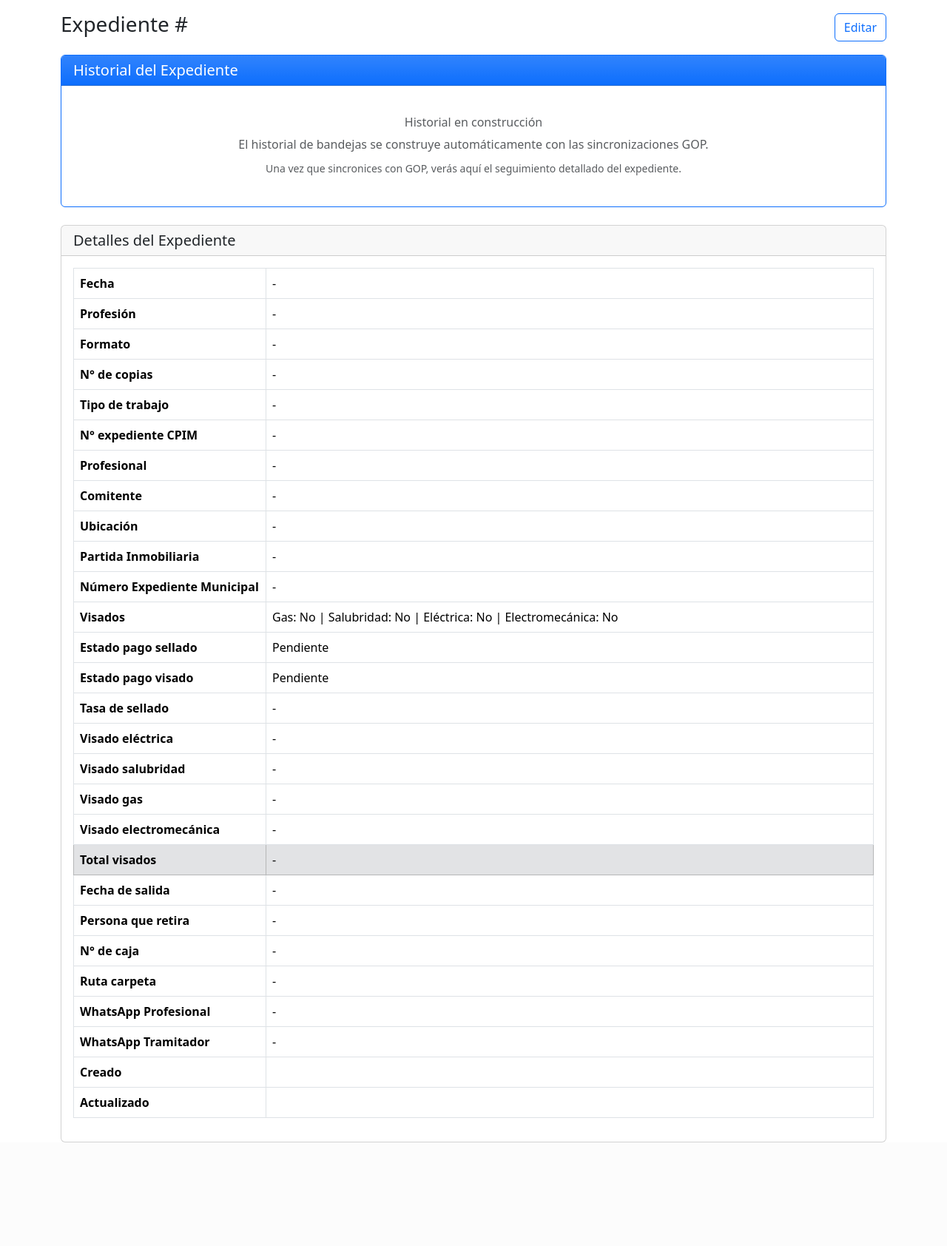
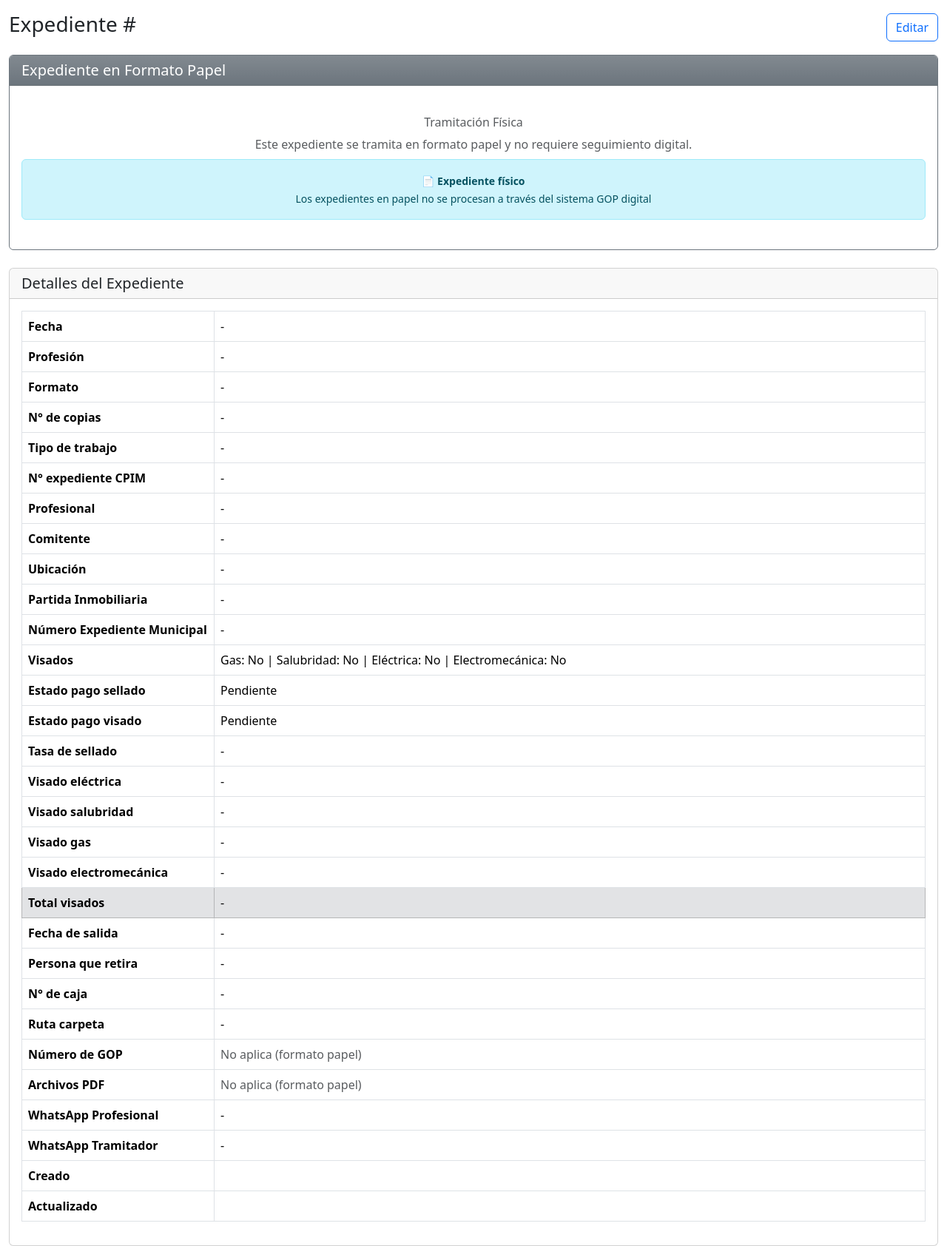
Before and after one commit to Sandeje96/Manejo-expedientes, a Flask app: template templates/expediente_detail.html in a window 1280 px wide. Shown: the part 56-1740 px from the top of the page at 74% size. Before the commit the page ends 1600 px from the top, so only its background shows below. Run offline with Flask 3, Linux system fonts and the light colour scheme; the template is opened without the code that fills it, so the values that code supplies are empty.

Commit message:
seguimos

```diff
--- a/templates/base.html
+++ b/templates/base.html
@@ -188,7 +188,7 @@
     <a class="navbar-brand" href="{{ url_for('lista_expedientes') }}">CPIM</a>
   </div>
 </nav>
-<div class="container">
+<div class="container" style="max-width: 1900px;">
   {% with messages = get_flashed_messages(with_categories=true) %}
     {% if messages %}
       <div class="mt-2">
--- a/templates/expediente_detail.html
+++ b/templates/expediente_detail.html
@@ -3,10 +3,19 @@
 {% block content %}
 <div class="d-flex align-items-center mb-3">
   <h3 class="me-auto">Expediente {{ item.nro_expediente_cpim or ('#' ~ item.id) }}</h3>
+  <div class="d-flex gap-2">
+    <!-- Mostrar formato como badge -->
+    {% if item.formato == 'Digital' %}
+      <span class="badge bg-info text-dark fs-6">📱 Digital</span>
+    {% elif item.formato == 'Papel' %}
+      <span class="badge bg-secondary fs-6">📄 Papel</span>
+    {% endif %}
     <a class="btn btn-outline-primary" href="{{ url_for('editar_expediente', item_id=item.id) }}">Editar</a>
   </div>
+</div>
 
-<!-- Historial de Bandejas (Versión Segura) -->
+<!-- Historial de Bandejas (SOLO para expedientes DIGITALES) -->
+{% if item.formato == 'Digital' %}
   {% set totales = item.get_dias_totales_por_bandeja() %}
   {% set historial = item.get_historial_bandejas() %}
 
@@ -14,7 +23,7 @@
     <div class="card-header bg-primary bg-gradient text-white">
       <h5 class="card-title mb-0">
         <i class="bi bi-clock-history"></i>
-      Historial del Expediente
+        Historial del Expediente (Sistema GOP)
       </h5>
     </div>
     <div class="card-body">
@@ -162,7 +171,7 @@
         </div>
         {% endif %}
       {% else %}
-      <!-- Sin historial disponible -->
+        <!-- Sin historial disponible para expedientes digitales -->
         <div class="text-center text-muted py-4">
           <i class="bi bi-info-circle fs-1 mb-3"></i>
           <h6>Historial en construcción</h6>
@@ -175,7 +184,7 @@
     </div>
   </div>
 
-<!-- CSS para el timeline -->
+  <!-- CSS para el timeline (solo si es digital) -->
   <style>
   .timeline {
     position: relative;
@@ -225,6 +234,31 @@
   }
   </style>
 
+{% else %}
+  <!-- Mensaje para expedientes en formato PAPEL -->
+  <div class="card mb-4 border-secondary">
+    <div class="card-header bg-secondary bg-gradient text-white">
+      <h5 class="card-title mb-0">
+        <i class="bi bi-file-earmark"></i>
+        Expediente en Formato Papel
+      </h5>
+    </div>
+    <div class="card-body">
+      <div class="text-center text-muted py-4">
+        <i class="bi bi-file-earmark-text fs-1 mb-3"></i>
+        <h6>Tramitación Física</h6>
+        <p class="mb-2">Este expediente se tramita en formato papel y no requiere seguimiento digital.</p>
+        <div class="alert alert-info mb-0">
+          <small>
+            <strong>📄 Expediente físico</strong><br>
+            Los expedientes en papel no se procesan a través del sistema GOP digital
+          </small>
+        </div>
+      </div>
+    </div>
+  </div>
+{% endif %}
+
 <!-- Detalles del Expediente -->
 <div class="card">
   <div class="card-header">
@@ -235,7 +269,15 @@
       <tbody>
         <tr><th style="width:260px">Fecha</th><td>{{ item.fecha or '-' }}</td></tr>
         <tr><th>Profesión</th><td>{{ item.profesion or '-' }}</td></tr>
-        <tr><th>Formato</th><td>{{ item.formato or '-' }}</td></tr>
+        <tr><th>Formato</th><td>
+          {% if item.formato == 'Digital' %}
+            <span class="badge bg-info text-dark">📱 Digital</span>
+          {% elif item.formato == 'Papel' %}
+            <span class="badge bg-secondary">📄 Papel</span>
+          {% else %}
+            {{ item.formato or '-' }}
+          {% endif %}
+        </td></tr>
         <tr><th>N° de copias</th><td>{{ item.nro_copias or '-' }}</td></tr>
         <tr><th>Tipo de trabajo</th><td>{{ item.tipo_trabajo or '-' }}</td></tr>
         <tr><th>N° expediente CPIM</th><td>{{ item.nro_expediente_cpim or '-' }}</td></tr>
@@ -266,8 +308,15 @@
         <tr><th>N° de caja</th><td>{{ item.nro_caja or '-' }}</td></tr>
         <tr><th>Ruta carpeta</th><td>{{ item.ruta_carpeta or '-' }}</td></tr>
 
+        <!-- Campos específicos para formato DIGITAL -->
         {% if item.formato == 'Digital' %}
-        <tr><th>Número de GOP</th><td>{{ item.gop_numero or '-' }}</td></tr>
+        <tr><th>Número de GOP</th><td>
+          {% if item.gop_numero %}
+            <span class="badge bg-primary">{{ item.gop_numero }}</span>
+          {% else %}
+            <span class="text-muted">No asignado</span>
+          {% endif %}
+        </td></tr>
         <tr>
           <th>Archivos PDF</th>
           <td>
@@ -297,6 +346,10 @@
             {% endif %}
           </td>
         </tr>
+        {% else %}
+        <!-- Para expedientes en PAPEL, mostrar que no aplican estos campos -->
+        <tr><th>Número de GOP</th><td><span class="text-muted">No aplica (formato papel)</span></td></tr>
+        <tr><th>Archivos PDF</th><td><span class="text-muted">No aplica (formato papel)</span></td></tr>
         {% endif %}
 
         <tr><th>WhatsApp Profesional</th><td>{{ item.whatsapp_profesional or '-' }}</td></tr>
```
Also changed, not shown: gop_integration.py (+25 -15 lines), templates/expedientes_list.html (+19 -9 lines). Lines whose indentation alone changed are shown as unchanged.
